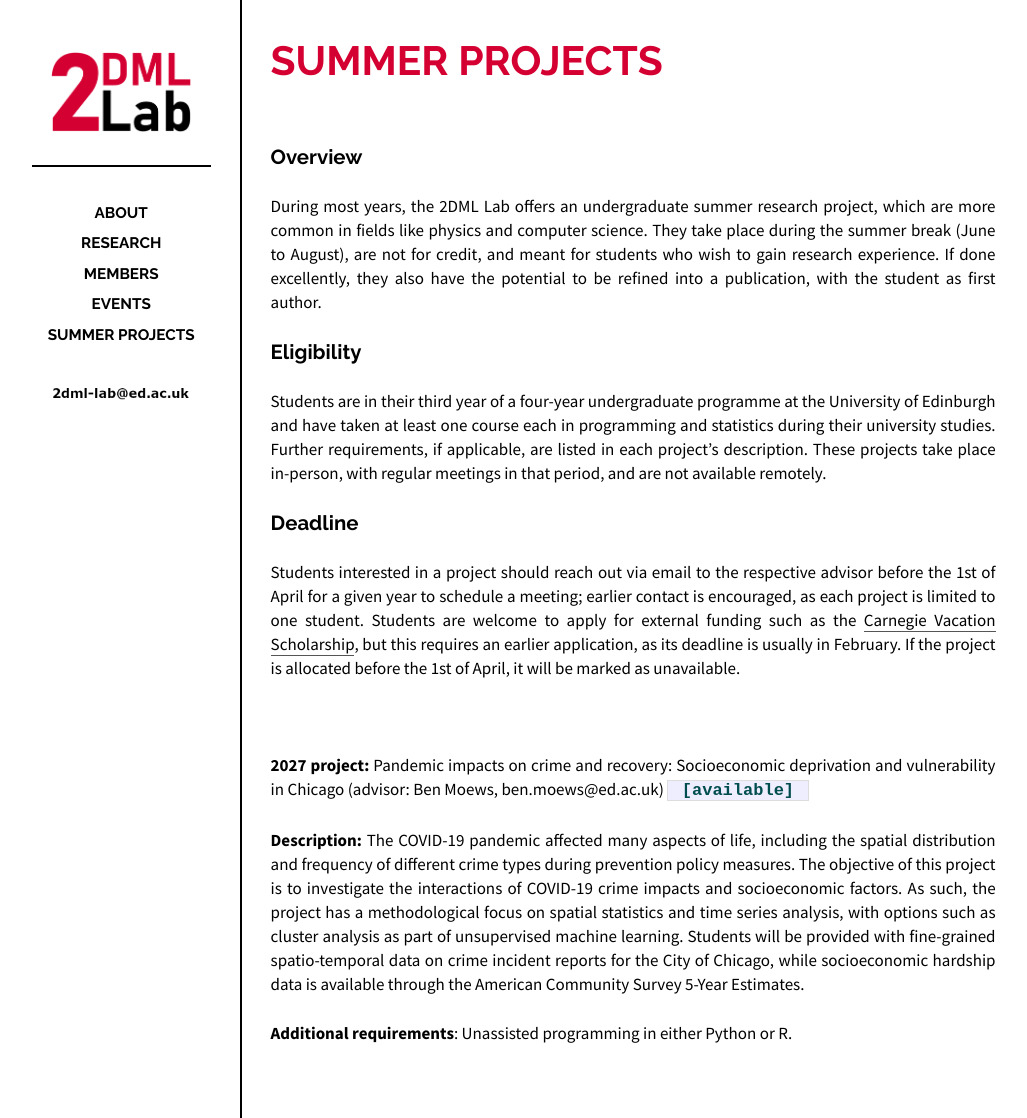
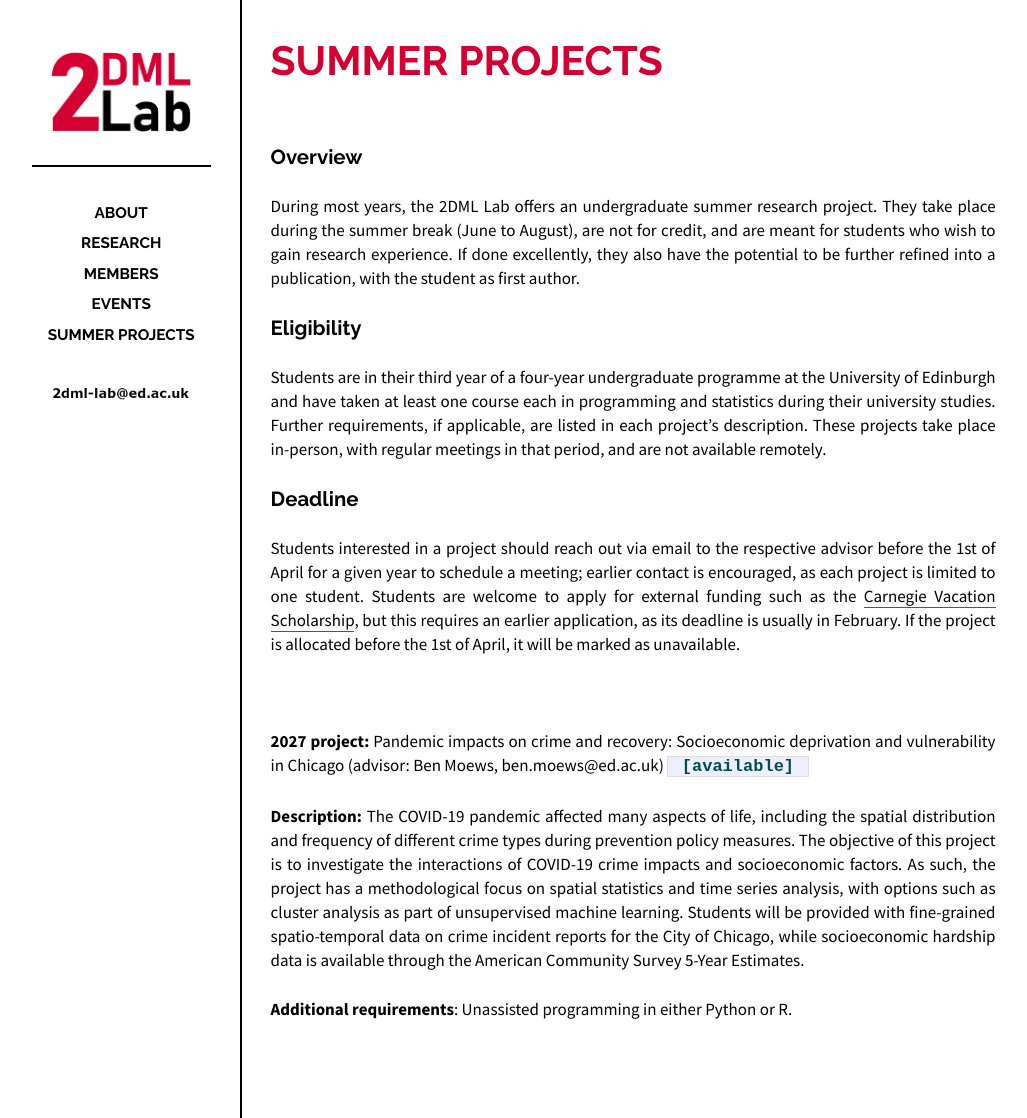
Before and after one commit to 2dml-lab/2dml-lab.github.io, a Jekyll site: the page built from _posts/2024-01-31-summer_projects.md, in a window 1280 px wide. Shown: the whole page, without its empty margins (118-1145 px from the left). Built offline with Jekyll 4.4.1, drawn with Linux system fonts in a browser that asks for light colours.

Commit message:
Update 2024-01-31-summer_projects.md

```diff
--- a/_posts/2024-01-31-summer_projects.md
+++ b/_posts/2024-01-31-summer_projects.md
@@ -10,7 +10,7 @@ categories: posts
 
 ## Overview
 
-During most years, the 2DML Lab offers an undergraduate summer research project, which are more common in fields like physics and computer science. They take place during the summer break (June to August), are not for credit, and meant for students who wish to gain research experience. If done excellently, they also have the potential to be refined into a publication, with the student as first author.
+During most years, the 2DML Lab offers an undergraduate summer research project. They take place during the summer break (June to August), are not for credit, and are meant for students who wish to gain research experience. If done excellently, they also have the potential to be further refined into a publication, with the student as first author.
 
 ## Eligibility
 
```
